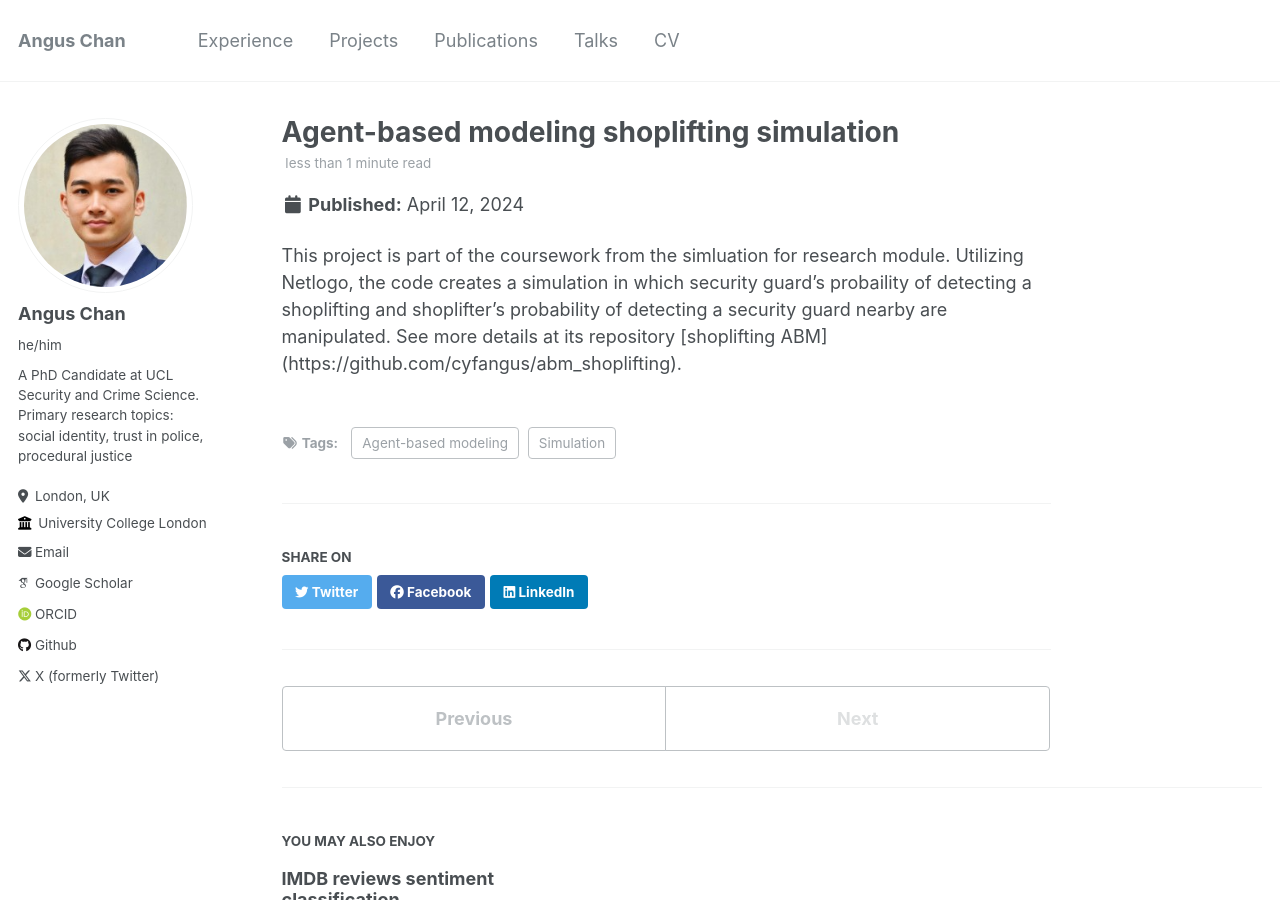
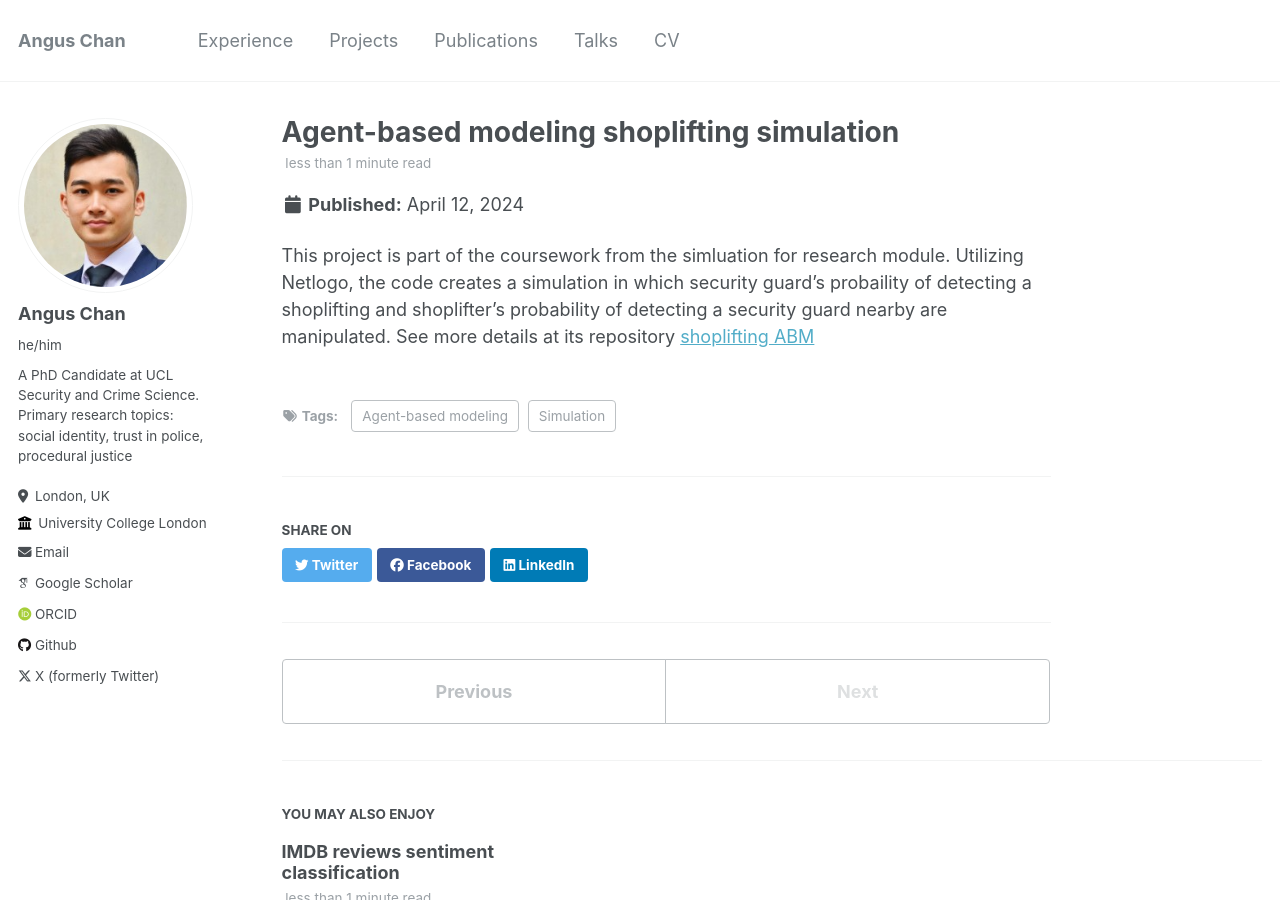
Before and after one commit to cyfangus/cyfangus.github.io, a Jekyll site: the page built from _posts/2024-04-12-shoplifting-abm.md, in a window 1280 px wide and 900 px high. Built offline with Jekyll 4.4.1, drawn with Linux system fonts in a browser that asks for light colours; some web fonts are replaced.

Commit message:
Update 2024-04-12-shoplifting-abm.md

```diff
--- a/_posts/2024-04-12-shoplifting-abm.md
+++ b/_posts/2024-04-12-shoplifting-abm.md
@@ -7,4 +7,4 @@ tags:
   - Simulation
 ---
 
-This project is part of the coursework from the simluation for research module. Utilizing Netlogo, the code creates a simulation in which security guard's probaility of detecting a shoplifting and shoplifter's probability of detecting a security guard nearby are manipulated. See more details at its repository [shoplifting ABM] (https://github.com/cyfangus/abm_shoplifting).
+This project is part of the coursework from the simluation for research module. Utilizing Netlogo, the code creates a simulation in which security guard's probaility of detecting a shoplifting and shoplifter's probability of detecting a security guard nearby are manipulated. See more details at its repository [shoplifting ABM](https://github.com/cyfangus/abm_shoplifting)
```
